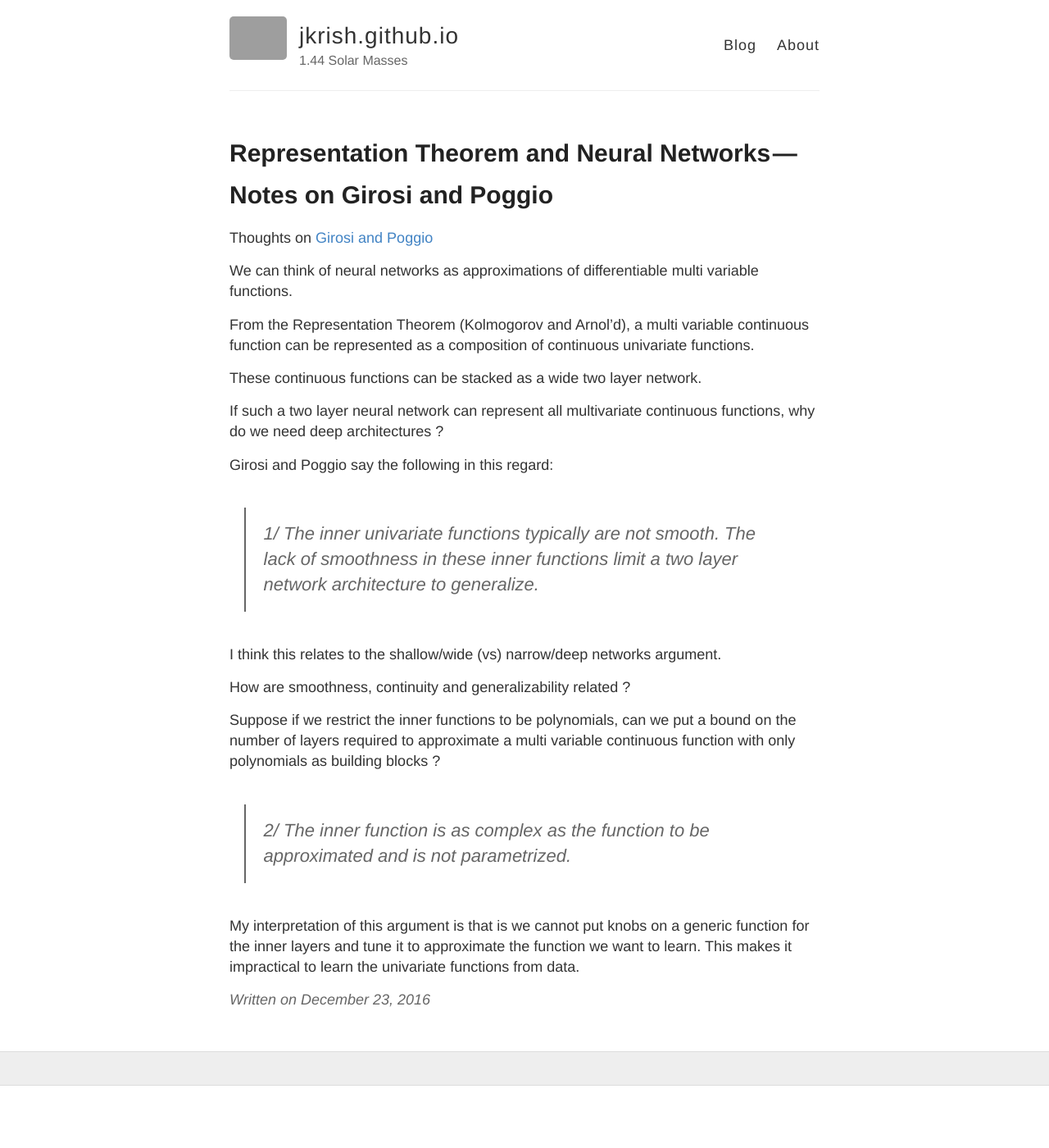
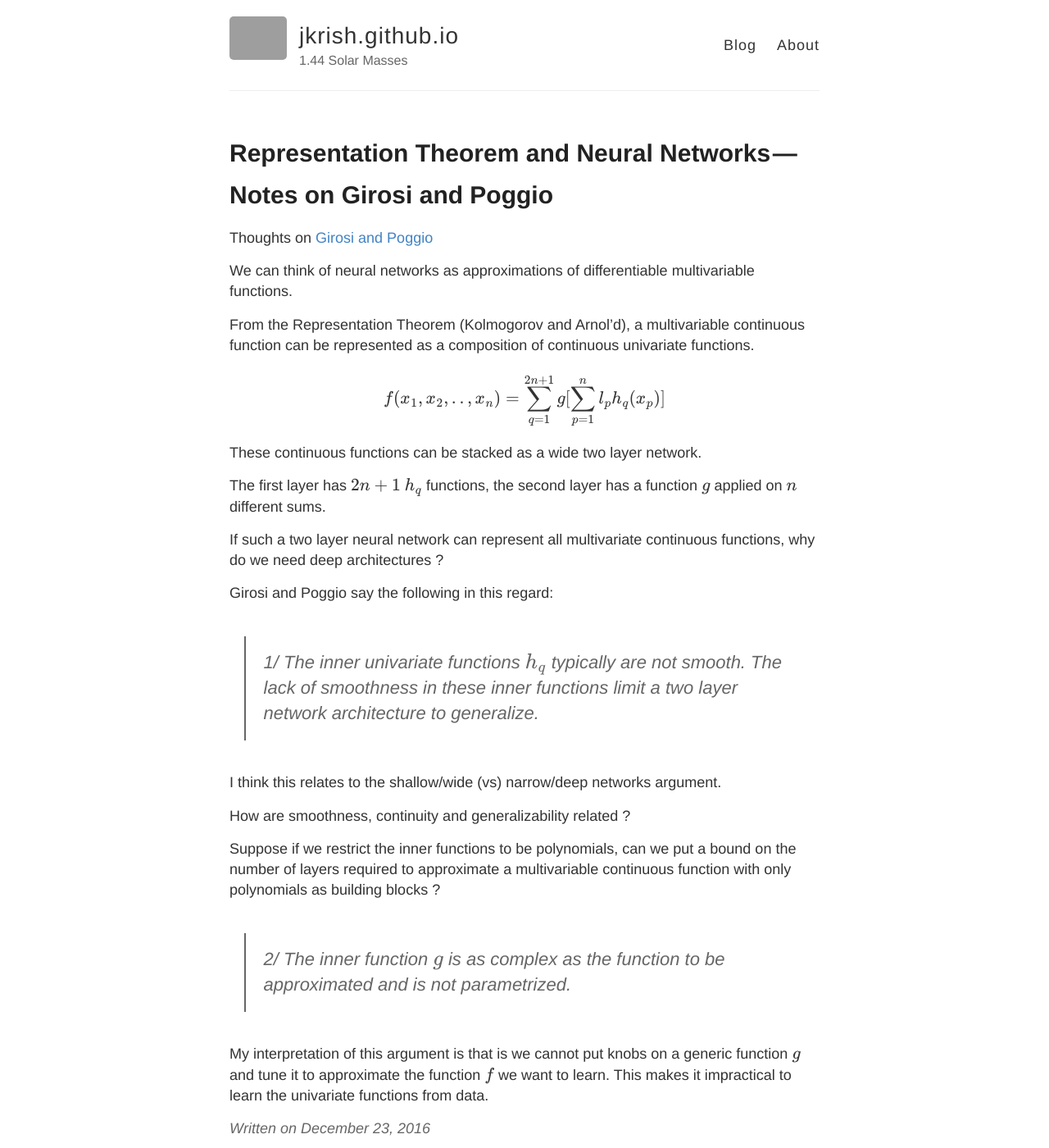
Before and after one commit to jkrish/jkrish.github.io, a Jekyll site: the page built from _posts/2016-12-23-rpt-nnet.md, in a window 1280 px wide and 1400 px high. Shown: the whole window at 82% size. Built offline with Jekyll 4.4.1, drawn with Linux system fonts in a browser that asks for light colours; formulas are drawn with MathJax 3; comment, search, counter and statistics services are not loaded; grey boxes are pictures that could not be loaded.

Commit message:
Edits to RPT NNet thoughts

```diff
--- a/_posts/2016-12-23-rpt-nnet.md
+++ b/_posts/2016-12-23-rpt-nnet.md
@@ -6,24 +6,30 @@ title: Representation Theorem and Neural Networks — Notes on Girosi and P
 
 Thoughts on [Girosi and Poggio](http://cbcl.mit.edu/people/poggio/journals/girosi-poggio-NeuralComputation-1989.pdf)
 
-We can think of neural networks as approximations of differentiable multi variable functions.
+We can think of neural networks as approximations of differentiable multivariable functions.
 
-From the Representation Theorem (Kolmogorov and Arnol’d), a multi variable continuous function can be represented as a composition of continuous univariate functions.
+From the Representation Theorem (Kolmogorov and Arnol’d), a multivariable continuous function can be represented as a composition of continuous univariate functions.
+
+$$
+  \displaystyle f(x_1, x_2, .., x_n) = \sum_{q=1}^{2n+1}g[\sum_{p=1}^{n} l_ph_q(x_p)]
+$$
 
 These continuous functions can be stacked as a wide two layer network.
+
+The first layer has $$2n+1$$ $$h_q$$ functions, the second layer has a function $$g$$ applied on $$n$$ different sums.
 
 If such a two layer neural network can represent all multivariate continuous functions, why do we need deep architectures ?
 
 Girosi and Poggio say the following in this regard:
 
->*1/ The inner univariate functions typically are not smooth. The lack of smoothness in these inner functions limit a two layer network architecture to generalize.*
+>*1/ The inner univariate functions $$h_q$$ typically are not smooth. The lack of smoothness in these inner functions limit a two layer network architecture to generalize.*
 
 I think this relates to the shallow/wide (vs) narrow/deep networks argument.
 
 How are smoothness, continuity and generalizability related ?
 
-Suppose if we restrict the inner functions to be polynomials, can we put a bound on the number of layers required to approximate a multi variable continuous function with only polynomials as building blocks ?
+Suppose if we restrict the inner functions to be polynomials, can we put a bound on the number of layers required to approximate a multivariable continuous function with only polynomials as building blocks ?
 
->*2/ The inner function is as complex as the function to be approximated and is not parametrized. *
+>*2/ The inner function $$g$$ is as complex as the function to be approximated and is not parametrized. *
 
-My interpretation of this argument is that is we cannot put knobs on a generic function for the inner layers and tune it to approximate the function we want to learn. This makes it impractical to learn the univariate functions from data.
+My interpretation of this argument is that is we cannot put knobs on a generic function $$g$$ and tune it to approximate the function $$f$$ we want to learn. This makes it impractical to learn the univariate functions from data.
```
